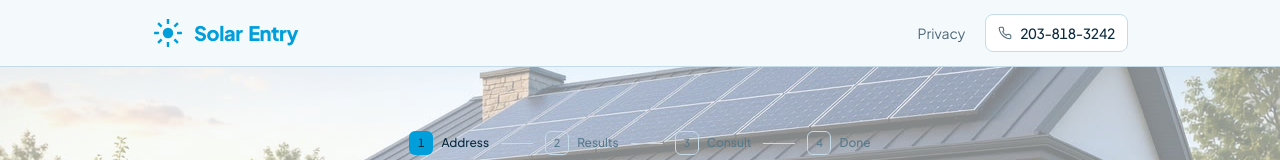
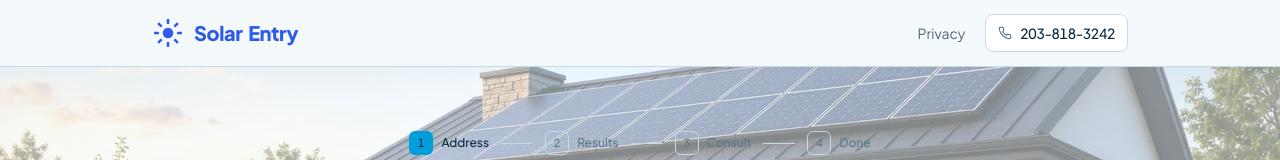
Before and after one commit to myagentmarcel-collab/solarentry, a Next.js app: page / in a window 1280 px wide. Shown: the top 160 px of the page. Built offline with nearby package versions, Linux system fonts and the light colour scheme.

Commit message:
Use royal blue for Solar Entry logo

```diff
--- a/src/components/BrandMark.tsx
+++ b/src/components/BrandMark.tsx
@@ -18,9 +18,9 @@ export function BrandMark({
     >
       {title ? <title>{title}</title> : null}
       {/* Core disc */}
-      <circle cx="16" cy="16" r="5.25" fill="#009EDB" />
+      <circle cx="16" cy="16" r="5.25" fill="#2E5AEC" />
       {/* Geometric rays — short rectangles at 45° increments */}
-      <g fill="#009EDB">
+      <g fill="#2E5AEC">
         <rect x="14.75" y="2" width="2.5" height="5" rx="0.4" />
         <rect x="14.75" y="25" width="2.5" height="5" rx="0.4" />
         <rect x="2" y="14.75" width="5" height="2.5" rx="0.4" />
@@ -76,7 +76,7 @@ export function BrandWordmark({
 
   return (
     <span
-      className={`select-none inline-flex items-baseline gap-[0.28em] text-[#009EDB] ${scale} ${className}`}
+      className={`select-none inline-flex items-baseline gap-[0.28em] text-[#2E5AEC] ${scale} ${className}`}
       style={{ letterSpacing: "-0.02em" }}
     >
       <span className="font-extrabold">Solar</span>
```
Also changed, not shown: public/favicon.svg.
